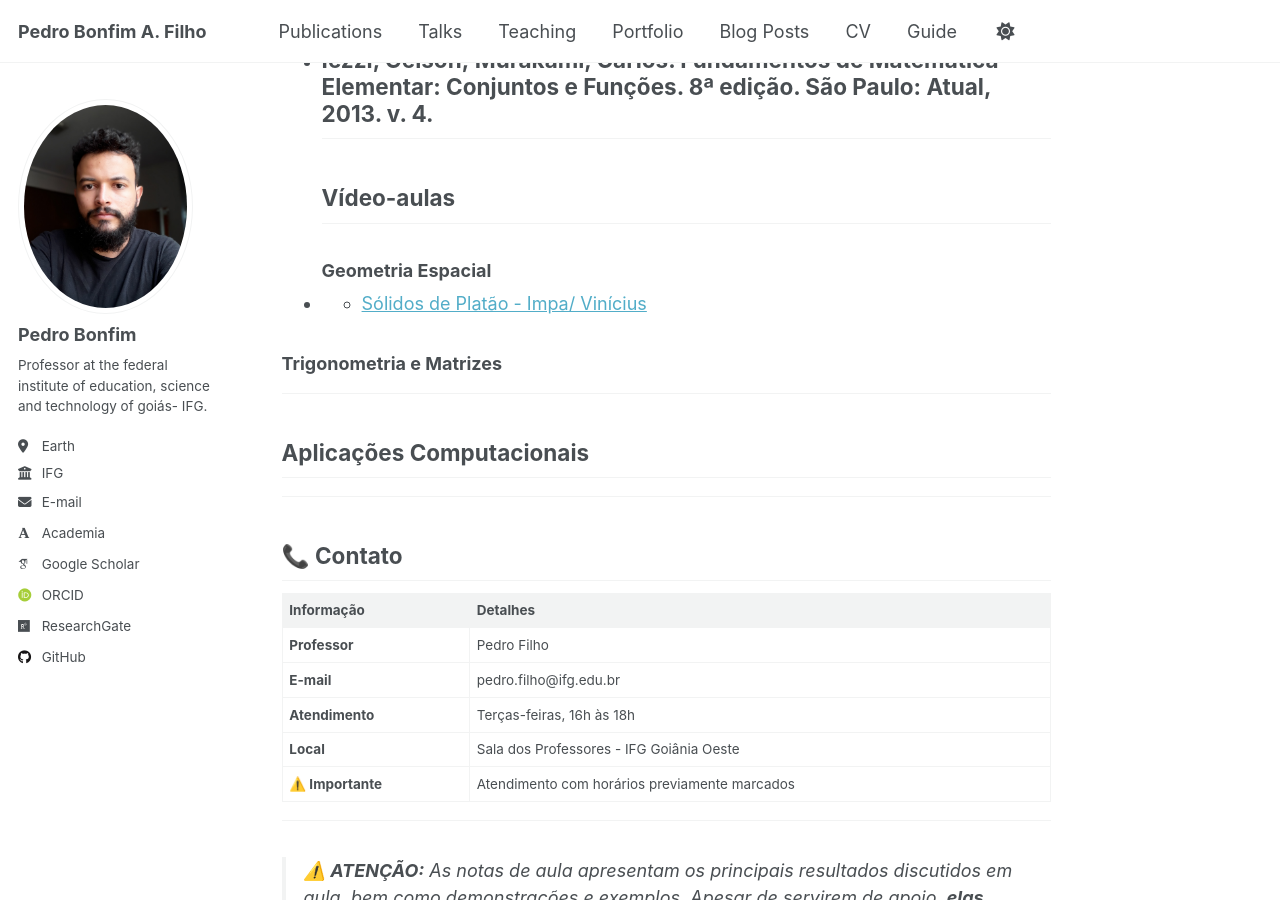
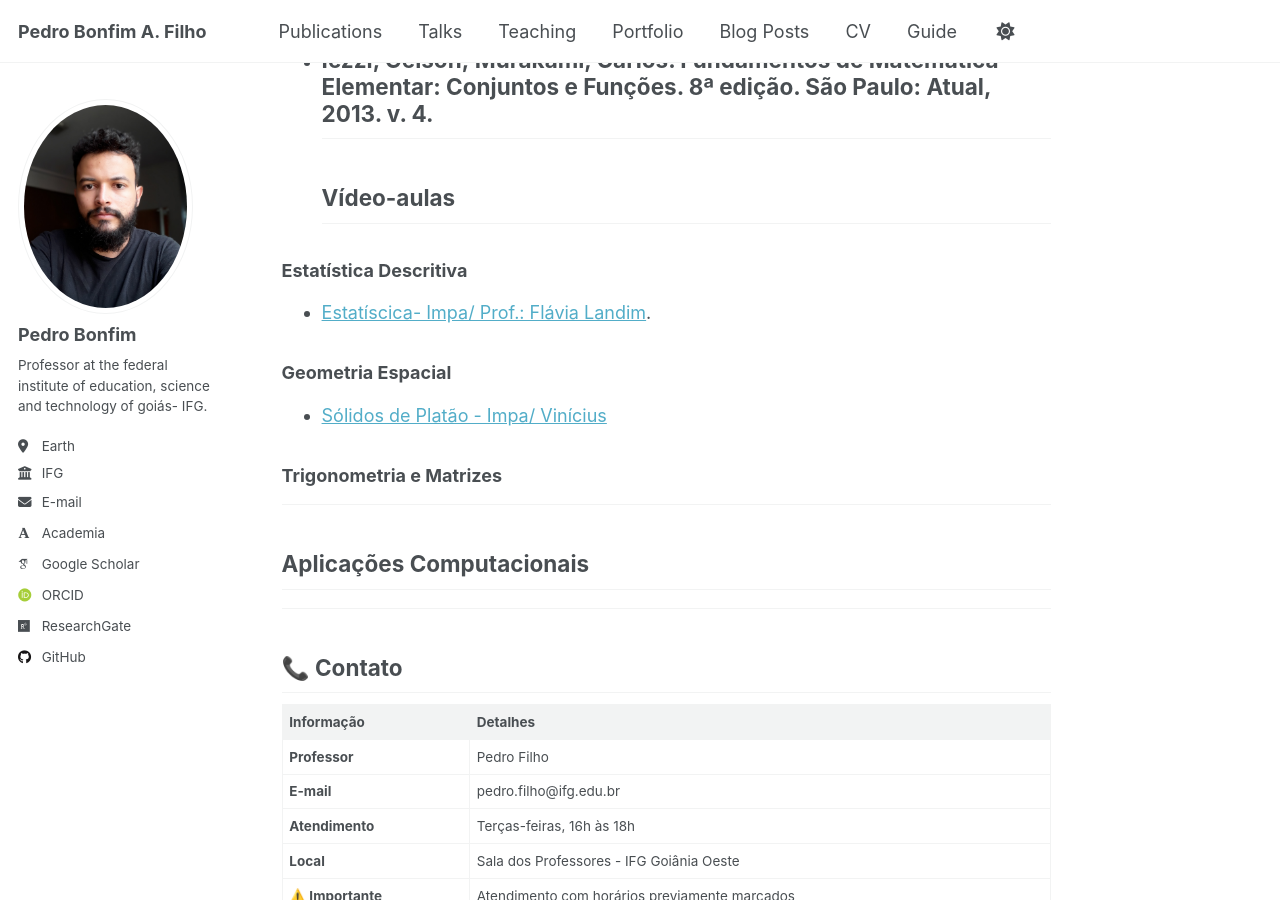
Before and after one commit to pedroassuncaofilho/pedroassuncaofilho.github.io, a Jekyll site: the page built from _teaching/matematica2nd.md, in a window 1280 px wide and 900 px high, scrolled down 2472 px. Built offline with Jekyll 4.4.1, drawn with Linux system fonts in a browser that asks for light colours; some web fonts are replaced.

Commit message:
Update matematica2nd.md

```diff
--- a/_teaching/matematica2nd.md
+++ b/_teaching/matematica2nd.md
@@ -57,12 +57,17 @@ analisá-los, contribuindo com elementos para a tomada de decisões sobre como e
 - Iezzi, Gelson; Murakami, Carlos. **Fundamentos de Matemática Elementar: Conjuntos e Funções**. 8ª edição. São Paulo: Atual, 2013. v. 4.
 ---
 ##  Vídeo-aulas
+
+### Estatística Descritiva
+- [Estatíscica- Impa/ Prof.: Flávia Landim](https://www.youtube.com/watch?v=wmrVbJq0Tus).
+
 ###  Geometria Espacial
 
-- - [Sólidos de Platão - Impa/ Vinícius](https://www.youtube.com/watch?v=190k8dHJXyI&t=10s)
+- [Sólidos de Platão - Impa/ Vinícius](https://www.youtube.com/watch?v=190k8dHJXyI&t=10s)
 
 
 ###  Trigonometria e Matrizes
+
 ---
 ##  Aplicações Computacionais
 ---
```
